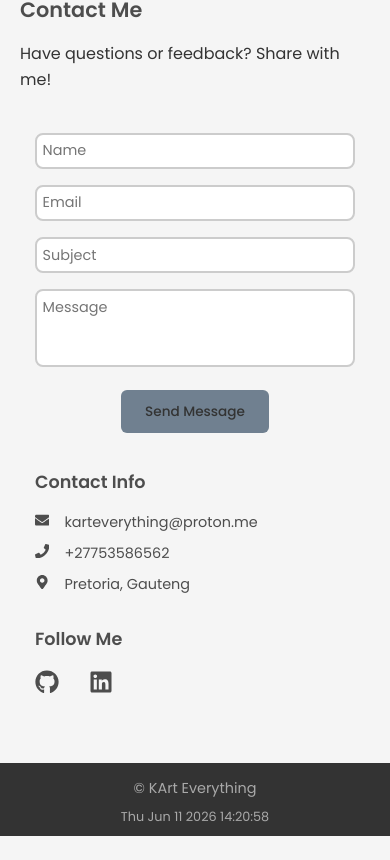
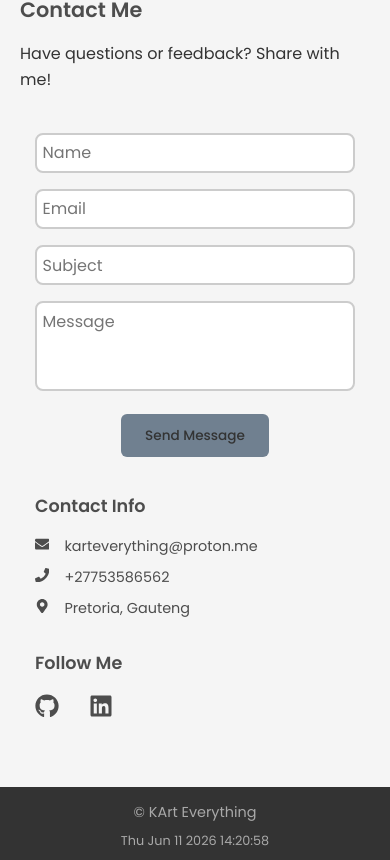
Before and after one commit to karteverything/karteverything2, a Next.js app: page / in a window 390 px wide. Shown: the part 7033-7893 px from the top of the page. Before the commit the page ends 7869 px from the top, so only its background shows below. Built offline with nearby package versions, Linux system fonts and the light colour scheme; no server answers; the database is empty.

Commit message:
prevent mobile zoom when tapping inputs

```diff
--- a/app/globals.css
+++ b/app/globals.css
@@ -1108,7 +1108,7 @@ input[type=text], textarea {
     margin-bottom: 1rem;
     border: 2px solid #ccc;
     border-radius: 8px;
-    font-size: 0.9rem;
+    font-size: 16px;
 }
 
 .contact-right {
```
